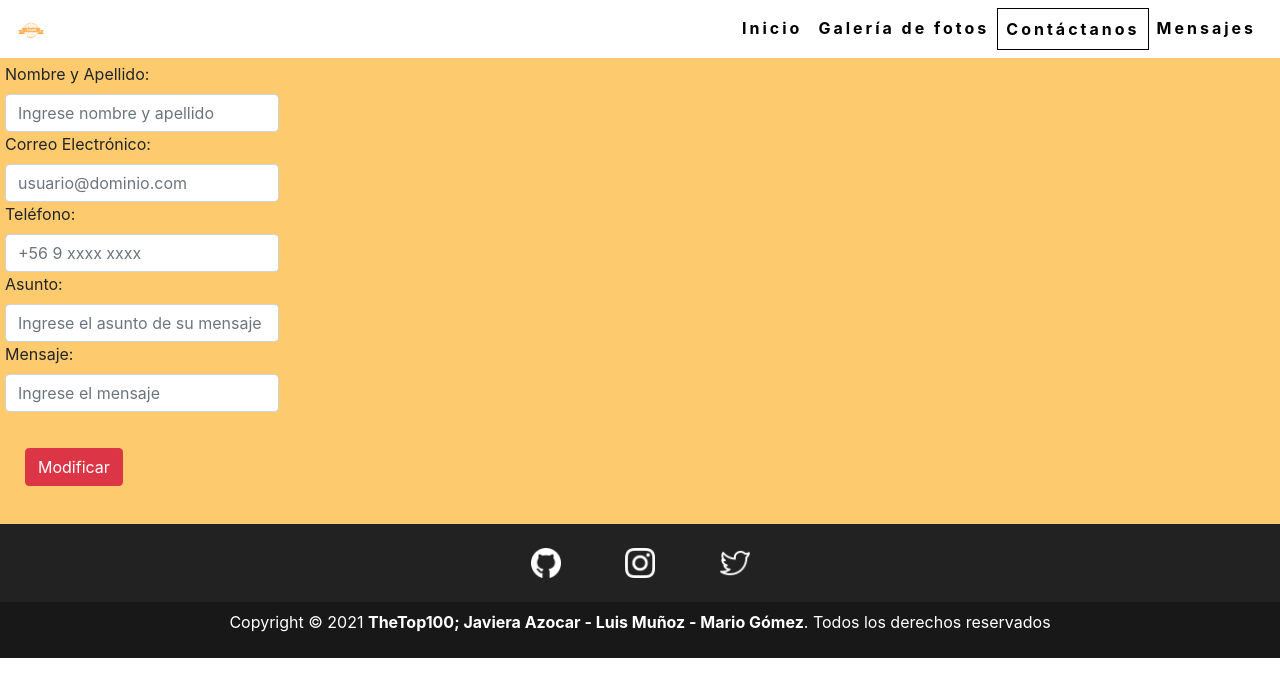
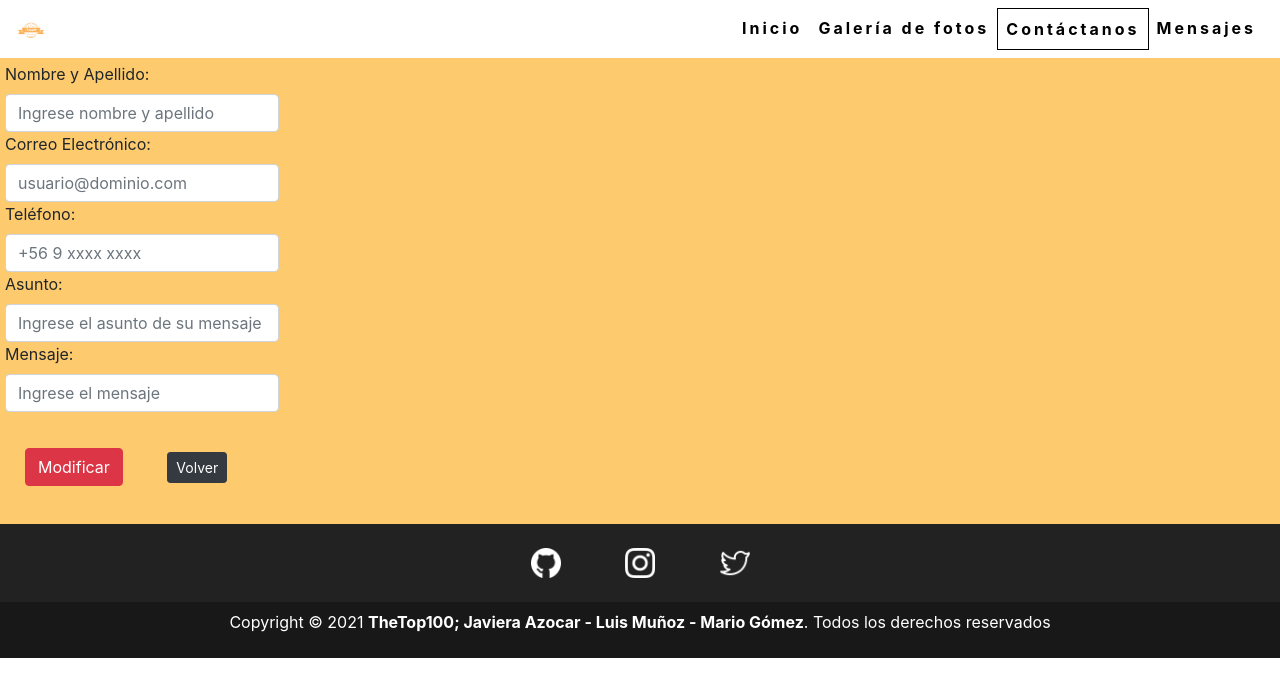
Before and after one commit to defcxz/Exp3Backend_AzocarMunozGomez_003D, a Django app: template thetop100/web/templates/form_modMensaje.html in a window 1280 px wide. Shown: the top 697 px of the page. Run offline with Django 3.2, Linux system fonts and the light colour scheme; the template is opened without the code that fills it: values that come from a table or form of the project are taken from there, others are empty; some libraries are stand-ins or nearby versions.

Commit message:
Agregado boton volver en modificar

```diff
--- a/thetop100/web/templates/form_modMensaje.html
+++ b/thetop100/web/templates/form_modMensaje.html
@@ -52,7 +52,7 @@
                     </div>
                         <div class="form-group">
                          <input type="submit" class="btn btn-danger" id="modificar" value="Modificar">
-
+                         <a href="http://127.0.0.1:8000/ver" target="_blank" class="btn btn-dark btn-sm">Volver</a>
                     </div>
                 </form>
 
```
